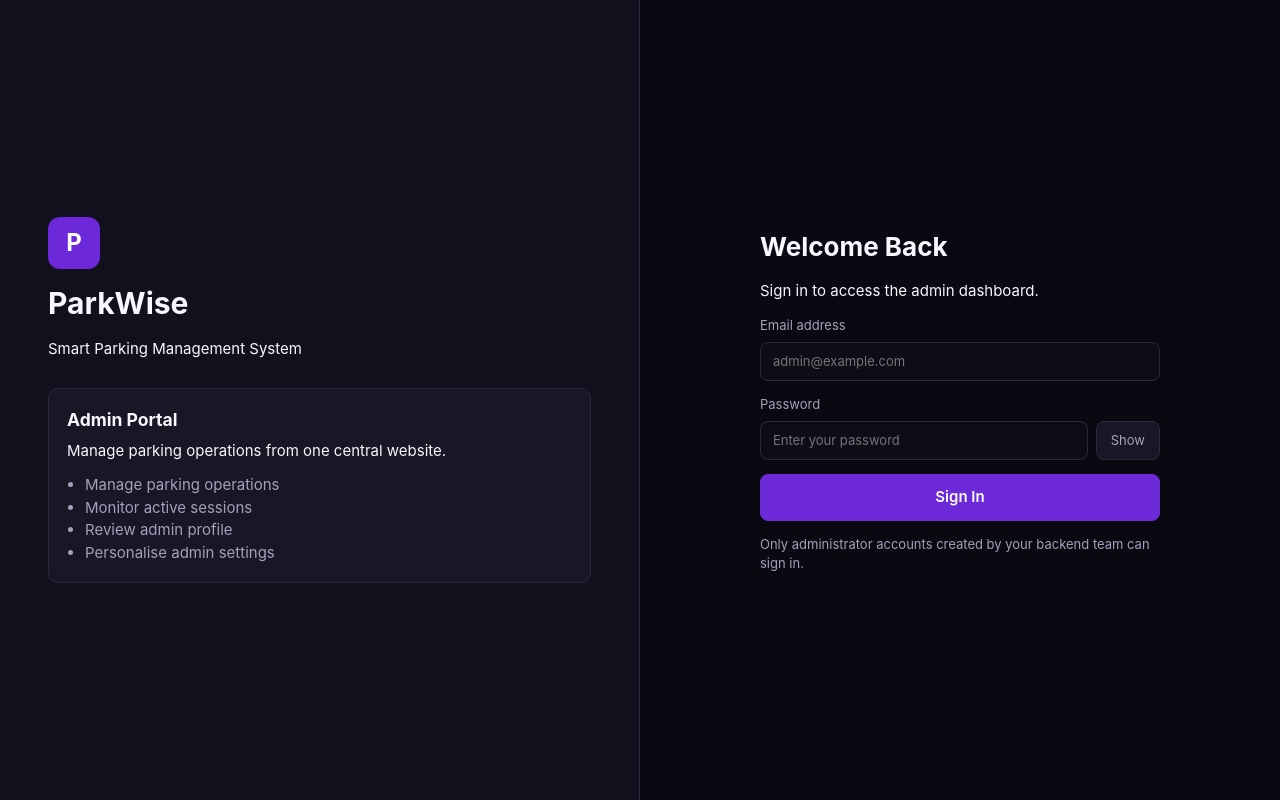
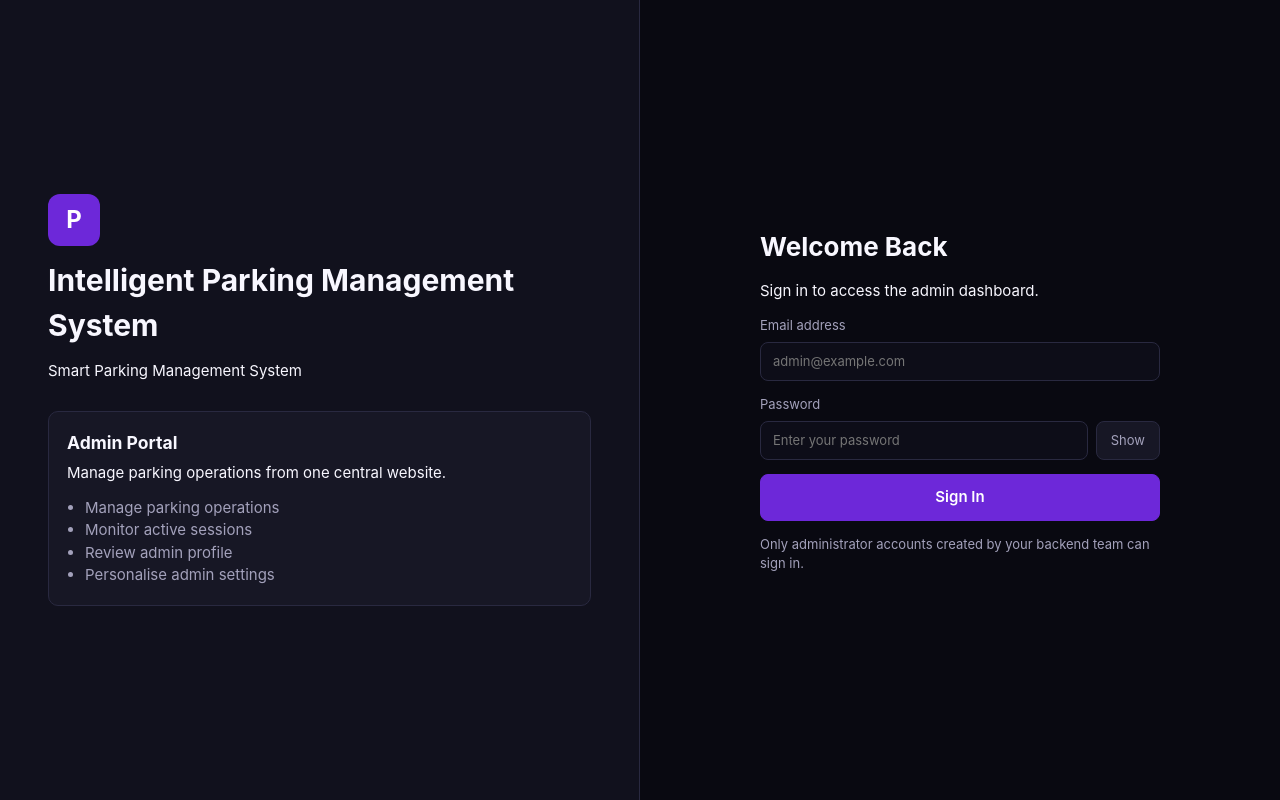
Before and after one commit to biy8thabi/Intelligent-Parking-Management-System2, a React (Vite) app in the folder site/: page /login in a window 1280 px wide. Built offline with nearby package versions, Linux system fonts and the light colour scheme; no server answers.

Commit message:
Update Login.jsx

```diff
--- a/site/src/pages/Login.jsx
+++ b/site/src/pages/Login.jsx
@@ -38,7 +38,7 @@ export default function Login({ onLogin }) {
     <div className="login">
       <section className="login-info">
         <div className="logo">P</div>
-        <h1>ParkWise</h1>
+        <h1>Intelligent Parking Management System</h1>
         <p>Smart Parking Management System</p>
         <div className="info-card">
           <h3>Admin Portal</h3>
```
